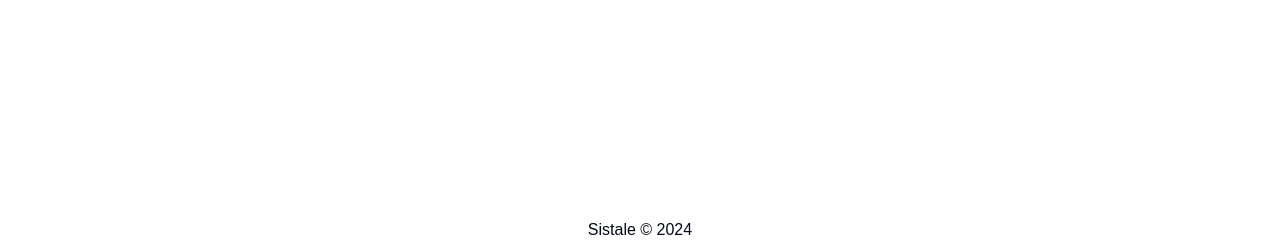
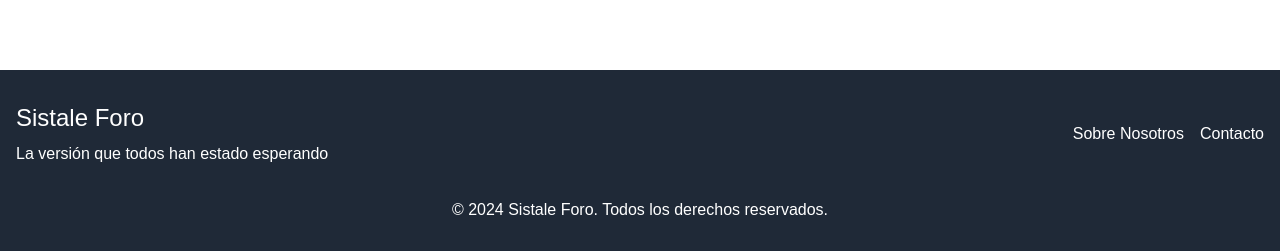
Before and after one commit to JoseLuisADA/sistale-foro, a Next.js app: page / in a window 1280 px wide. Shown: the part 546-797 px from the top of the page. Built offline with nearby package versions, Linux system fonts and the light colour scheme; no server answers; a web font is replaced by a local one.

Commit message:
Better footer

```diff
--- a/src/components/Footer.tsx
+++ b/src/components/Footer.tsx
@@ -1,13 +1,25 @@
 'use client';
 import React from 'react';
+import Link from 'next/link';
 
 const Footer = () => (
-  <footer className="bg-light p-3 text-center" data-testid="footer">
-    <div className="logo" data-testid="footer-logo" />
-    <p data-testid="footer-text">
-      Sistale © 2024
-    </p>
-  </footer>
+  <footer className="bg-gray-800 text-white py-8">
+      <div className="container mx-auto px-4">
+        <div className="flex flex-col md:flex-row justify-between items-center">
+          <div className="mb-4 md:mb-0">
+            <h2 className="text-2xl">Sistale Foro</h2>
+            <p className="mt-2">La versión que todos han estado esperando</p>
+          </div>
+          <div className="flex space-x-4">
+            <Link href="" className="hover:underline">Sobre Nosotros</Link>
+            <Link href="" className="hover:underline">Contacto</Link>
+          </div>
+        </div>
+        <div className="mt-8 text-center">
+          <p>&copy; {new Date().getFullYear()} Sistale Foro. Todos los derechos reservados.</p>
+        </div>
+      </div>
+    </footer>
 );
 
 export default Footer;
```
